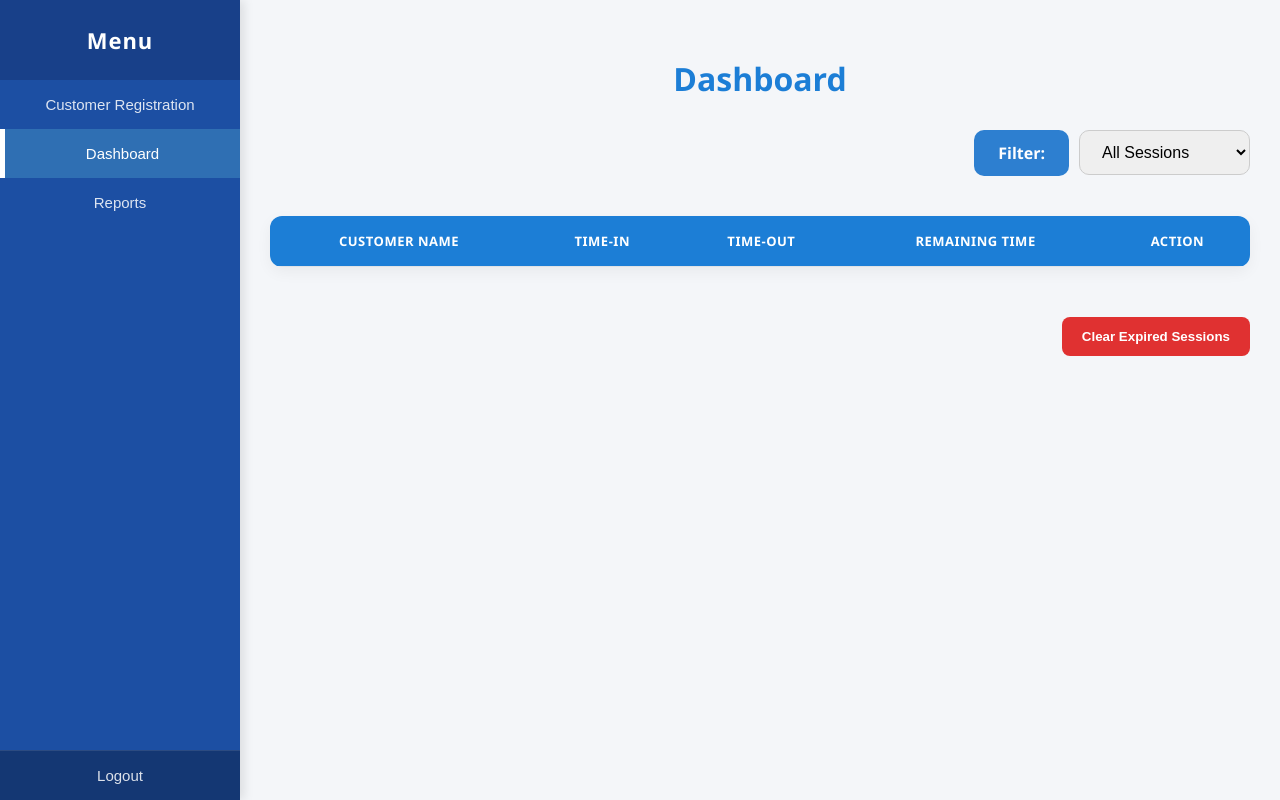
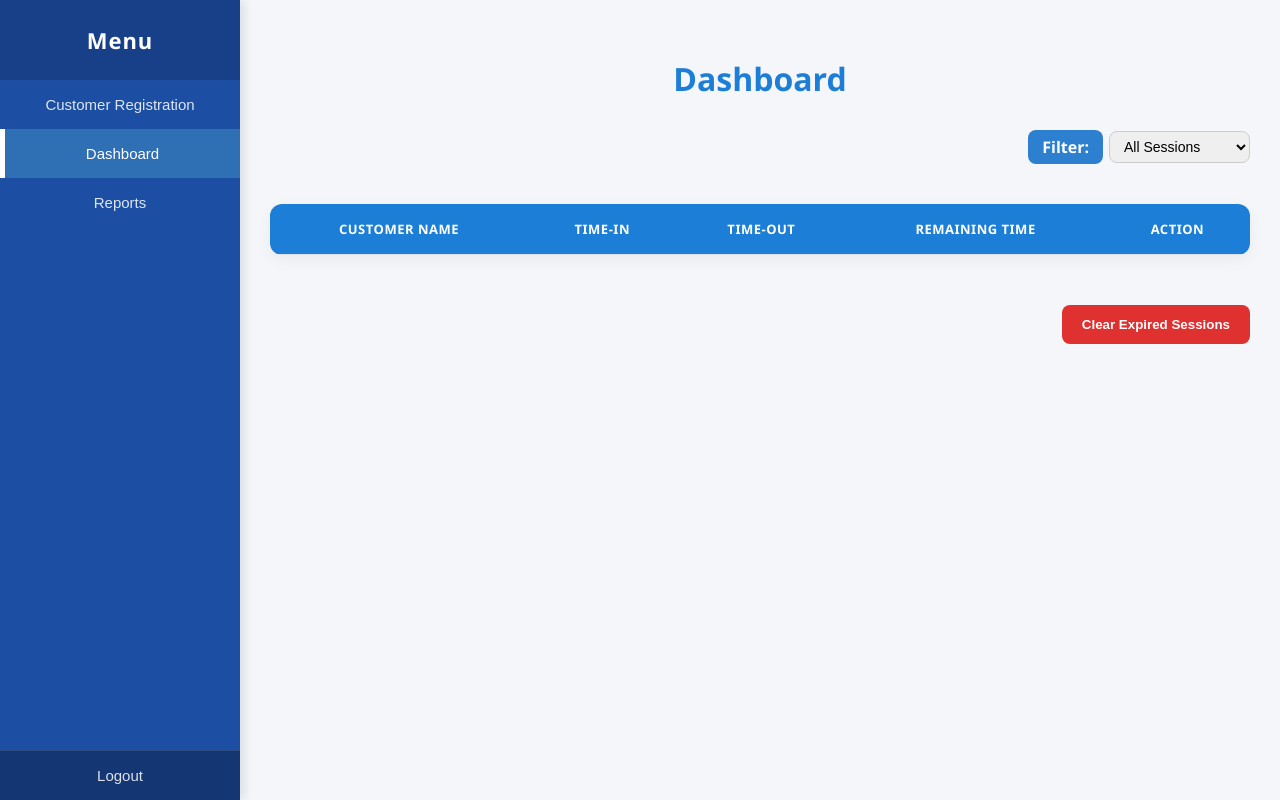
Before and after one commit to Mikmik1996/customer-session-tracking, a website: page frontend/dashboard.html in a window 1280 px wide. Both pictures are taken after a click on the button "Dashboard". Drawn offline with nearby package versions, Linux system fonts and the light colour scheme; no server answers.

Commit message:
Add styled dashboard filter, session filtering, and dashboard UI enhancements

```diff
--- a/frontend/dashboard.html
+++ b/frontend/dashboard.html
@@ -46,23 +46,23 @@
   display: flex;
   justify-content: flex-end;
   align-items: center;
-  gap: 10px;
-  margin-bottom: 20px;
+  gap: 6px;
+  margin-bottom: 5px;
 }
 
 .dashboard-filter label {
   background: #2d7fd0;
   color: white;
-  padding: 12px 24px;
-  border-radius: 10px;
+  padding: 6px 14px;
+  border-radius: 8px;
   font-weight: bold;
 }
 
 .dashboard-filter select {
-  padding: 12px 18px;
+  padding: 6px 10px;
   border: 1px solid #ccc;
-  border-radius: 10px;
-  font-size: 16px;
+  border-radius: 8px;
+  font-size: 14px;
 }
     /* ==========================================
        📁 SIDEBAR NAVIGATION MENU PANELS
```
